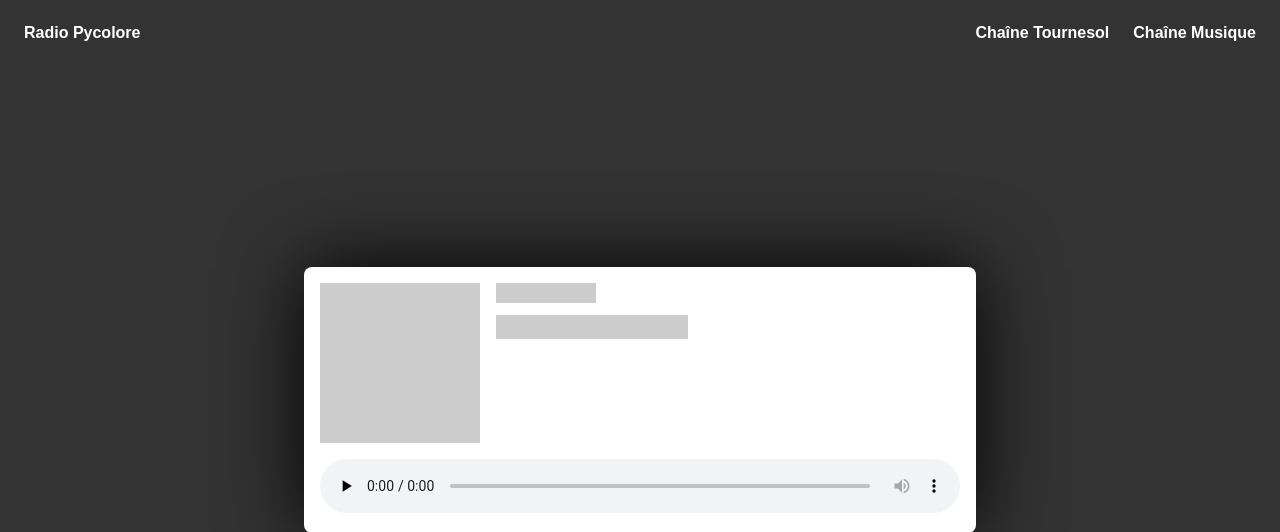
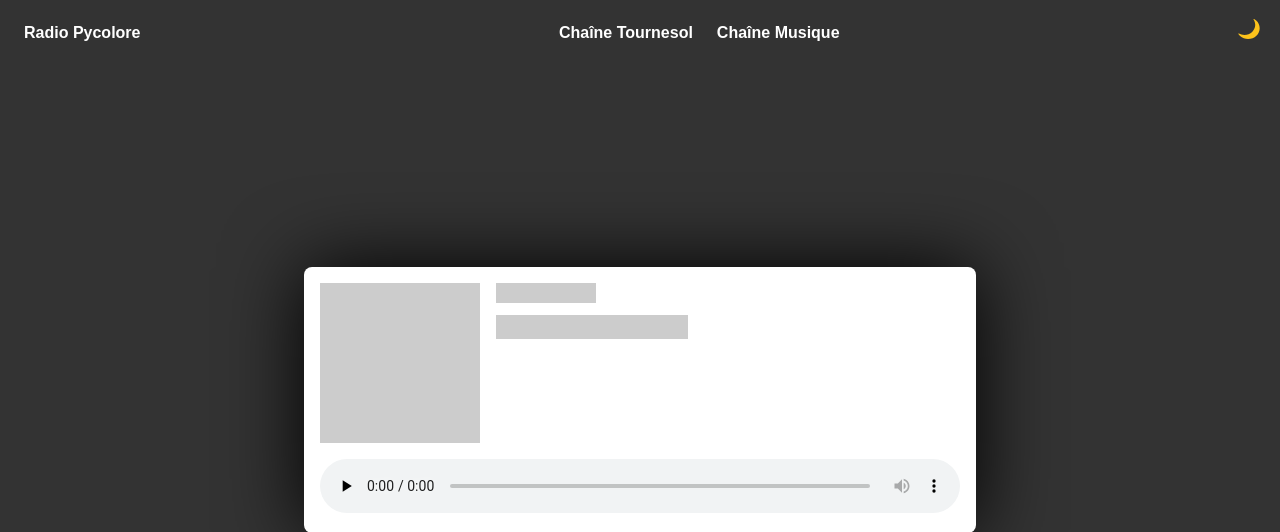
Before and after one commit to Arkelis/sunflower-radio, a Flask app: page /tournesol/ in a window 1280 px wide. Shown: the top 532 px of the page. Run offline with Flask 2, Linux system fonts and the light colour scheme; data that the repository does not hold is empty; style sheets or scripts are compiled from the project's sources; some web fonts are replaced.

Commit message:
Feature dark theme switcher

```diff
--- /dev/null
+++ b/sunflower/static/src/dark-theme.scss
@@ -0,0 +1,37 @@
+@mixin dark-mode {
+    background-color: #333;
+
+    #details, #head-info {
+        color: white;
+    }
+
+    nav {
+        color: white;
+    }
+
+    #current-broadcast-card {
+        box-shadow: none !important;
+        background-color: inherit !important;
+    }
+}
+
+@media (prefers-color-scheme: dark) {
+    body:not(.light-mode) {
+        @include dark-mode;
+    }
+}
+
+body.dark-mode {
+   @include dark-mode;
+}
+
+.change-theme {
+    display: inline-block;
+}
+
+.theme-switcher {
+    height: 22px;
+    width: 22px;
+    min-width: 22px;
+    margin-bottom: 0;
+}
--- a/sunflower/static/src/index.scss
+++ b/sunflower/static/src/index.scss
@@ -7,4 +7,4 @@
 @import "./skeleton.scss";
 @import "./style.scss";
 @import "./animations.css";
-@import "./dark-theme.css";
+@import "./dark-theme.scss";
--- a/sunflower/static/src/style.scss
+++ b/sunflower/static/src/style.scss
@@ -28,13 +28,19 @@
     max-height: 3em;
     transition: all .4s ease-in-out;
 
+    .theme-switcher {
+        position: absolute;
+        top: 18px;
+        right: 15px;
+    }
+
     // brand
     #brand {
         color: white;
         display: inline-block;
         margin: 1em 0 0 0;
         padding: 0.5em;
-        background-color: #333;;
+        background-color: #333;
         font-weight: 600;
         transition: all .4s ease-in-out;
     }
@@ -259,6 +265,15 @@
 /* -------------  B I G   W I D T H   A N D   S M A L L   H E I G H T ------------- */
 
 @media screen and (min-width: 720px) {
+
+    nav {
+        .theme-switcher {
+            position: absolute;
+            top: 18px;
+            right: 15px;
+        }
+    }
+
     #current-broadcast-card {
         margin: auto;
         width: 40em;
@@ -295,6 +310,14 @@
 /* -------------  B I G   H E I G H T ------------- */
 
 @media screen and (min-height: 35em) and (min-width: 480px) {
+
+    nav {
+        .theme-switcher {
+            position: relative;
+            top: 18px;
+            right: 20px;
+        }
+    }
 
     body {
         background-color: #333;
--- a/sunflower/templates/radio.html
+++ b/sunflower/templates/radio.html
@@ -8,7 +8,7 @@
     <link href="https://fonts.googleapis.com/css?family=Fira+Sans+Condensed:600,400,300|Fira+Sans:200&display=swap" rel="stylesheet">
     <link rel="stylesheet" href='{{ url_for("static", filename="index.css", v=1.2) }}'>
 </head>
-<body>
+<body class="light-mode">
     <nav>
         <div id="brand">
             Radio Pycolore
@@ -23,6 +23,7 @@
                 <li><a href="{{ url_for('channel', channel='music') }}">Chaîne Musique</a></li>
             </ul>
         </div>
+        <img class="theme-switcher" src='{{ url_for("static", filename="moon.svg") }}' alt="theme toggler"/>
     </nav>
     <div id="wrapper">
         <div id="timeline">
```
Also changed, not shown: sunflower/static/src/dark-theme.css (deleted, +0 -18 lines), sunflower/static/src/index.js (+45 -0 lines), sunflower/static/dist/moon.svg (added), sunflower/static/dist/sun.svg (added).
